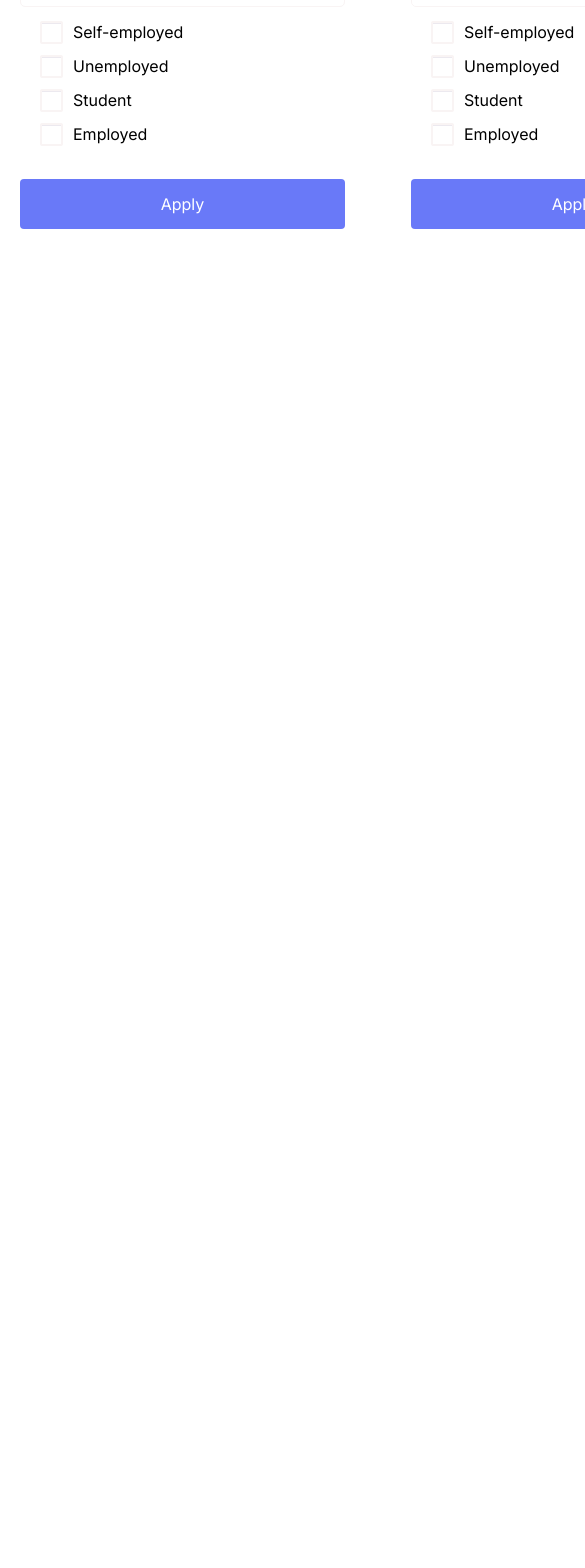
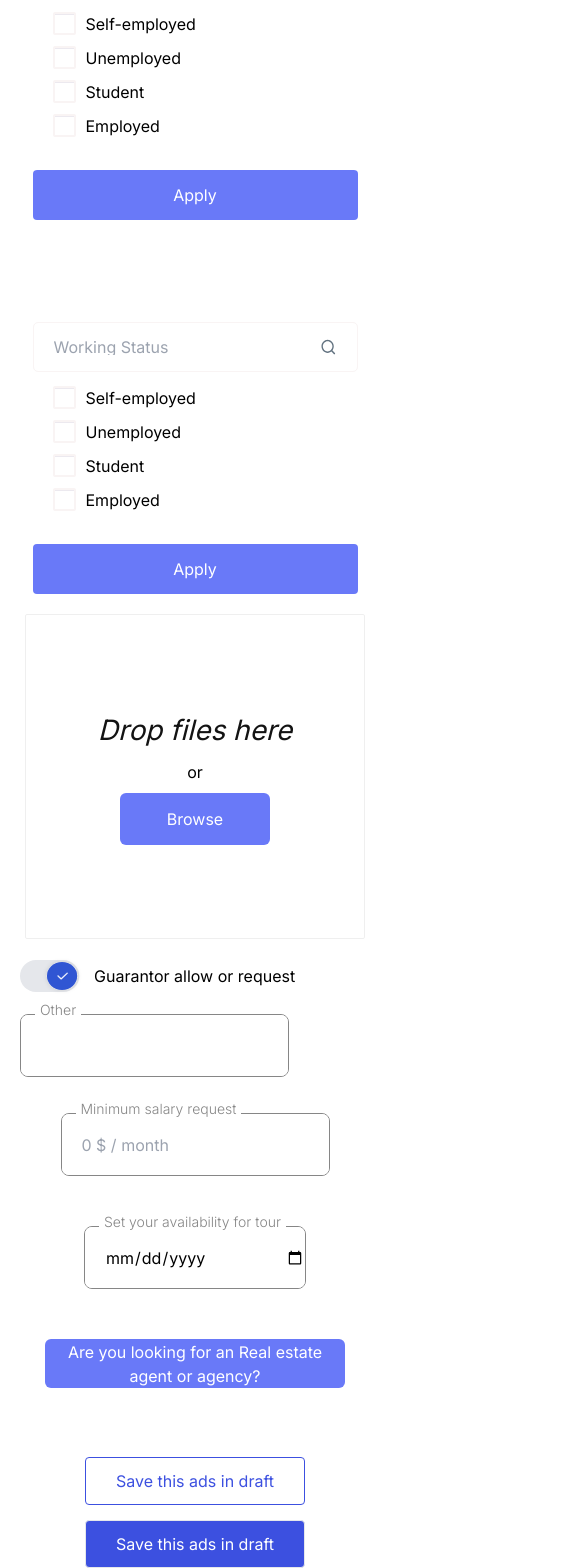
Before and after one commit to sakibsarkar/nextflat-dashboard, a Next.js app: page /create in a window 390 px wide. Shown: the part 7196-8764 px from the top of the page, 585 px wide, since content can reach past the window. Before the commit the page ends 7433 px from the top, so only its background shows below. Built offline with nearby package versions, Linux system fonts and the light colour scheme.

Commit message:
what are we looking for section done with responsive

```diff
--- a/src/components/InputFeild/InputFeild.tsx
+++ b/src/components/InputFeild/InputFeild.tsx
@@ -11,7 +11,7 @@ const InputFeild: React.FC<{
       <input
         type={type || "text"}
         className=" w-full h-full outline-none pl-[20px] py-[18px]"
-        placeholder={placeholder}
+        placeholder={placeholder || ""}
         name={feildName || ""}
       />
       <p className="absolute px-[5px] text-[14px] font-[300] bg-white text-[#868686] left-[15px] top-[-15px]">
--- a/src/components/WhatAreWeLooking/WhatAreWeLooking.tsx
+++ b/src/components/WhatAreWeLooking/WhatAreWeLooking.tsx
@@ -1,24 +1,53 @@
-import React from "react";
+import EnableBox from "../EnableBox/EnableBox";
+import FilterBox from "../FilterBox/FilterBox";
 import HrTitle from "../HrTitle/HrTitle";
-import FilterBox from "../FilterBox/FilterBox";
-
+import InputFeild from "../InputFeild/InputFeild";
 const WhatAreWeLooking = () => {
   const optionArr1 = ["Self-employed", "Unemployed", "Student", "Employed"];
 
   return (
     <section className="w-full">
       <HrTitle text="Who are you looking for" />
-            <div className="w-full flex items-center justify-start xl:gap-[466px] lg:gap-[50px] gap-[20px]">
-                <div className="flex items-center justify-start gap-[66px]">
+      <div className="w-full flex items-center justify-center xsm:justify-between lg:justify-start 2xl:gap-[466px] lg:gap-[50px] gap-[20px] flex-wrap lg:flex-nowrap">
+        <div className="flex items-center justify-center sm:justify-between lg:justify-start gap-[66px] w-full lg:w-[unset] flex-wrap">
           <FilterBox optionArr={optionArr1} placeholder="Working Status" />
           <FilterBox optionArr={optionArr1} placeholder="Working Status" />
         </div>
 
-                <div className="w-[325px] h-[325px] center border-[1px] border-[#e4e4e499] rounded-sm flex-col gap-[9px]">
+        <div className="min-w-[340px] xsm:max-w-[none] xsm:min-w-[325px] h-[325px] center border-[1px] border-[#e4e4e499] rounded-sm flex-col gap-[9px] xsm:flex-1 lg:flex-[unset]">
           <h2 className="text-[28px] text-[#131313] italic">Drop files here</h2>
           <p>or</p>
-                    <button className="w-[150px] bg-[#6979F8] py-[14px] text-white rounded-md">Browse</button>
+          <button className="w-[150px] bg-[#6979F8] py-[14px] text-white rounded-md">
+            Browse
+          </button>
         </div>
+      </div>
+
+      <div className="flex items-center justify-start mt-[19px]  lg:gap-[120px] flex-wrap gap-[20px]">
+        <EnableBox text="Guarantor allow or request" />
+        <div className="relative w-[269px] h-[63px]">
+          <InputFeild text="Other" />
+        </div>
+      </div>
+      <div className="mt-[36px] flex items-center justify-center lg:justify-start gap-[50px] lg:gap-[160px] flex-wrap">
+        <div className="relative w-[269px] h-[63px]">
+          <InputFeild text="Minimum salary request" placeholder="0 $ / month" />
+        </div>
+        <div className="relative w-[222px] h-[63px]">
+          <InputFeild text="Set your availability for tour" type="date" />
+        </div>
+        <button className="max-w-[300px] min-h-[49px] bg-[#6979F8] text-[16px] font-[400] rounded-md text-white">
+          Are you looking for an Real estate agent or agency?
+        </button>
+      </div>
+
+      <div className="w-full flex items-center justify-center xsm:justify-end gap-[15px] flex-wrap mt-[69px]">
+        <button className="py-[11px] px-[30px] border-[1px] border-[#3C50E0] text-[#3C50E0] rounded-[4px]">
+          Save this ads in draft
+        </button>
+        <button className="py-[11px] px-[30px] border-[1px] bg-[#3C50E0] text-white rounded-[4px]">
+          Save this ads in draft
+        </button>
       </div>
     </section>
   );
```
Lines whose indentation alone changed are shown as unchanged.
